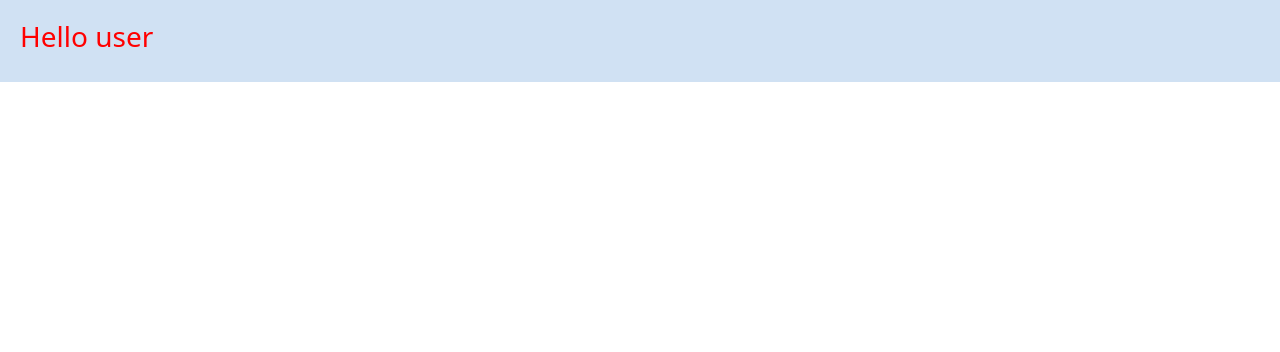
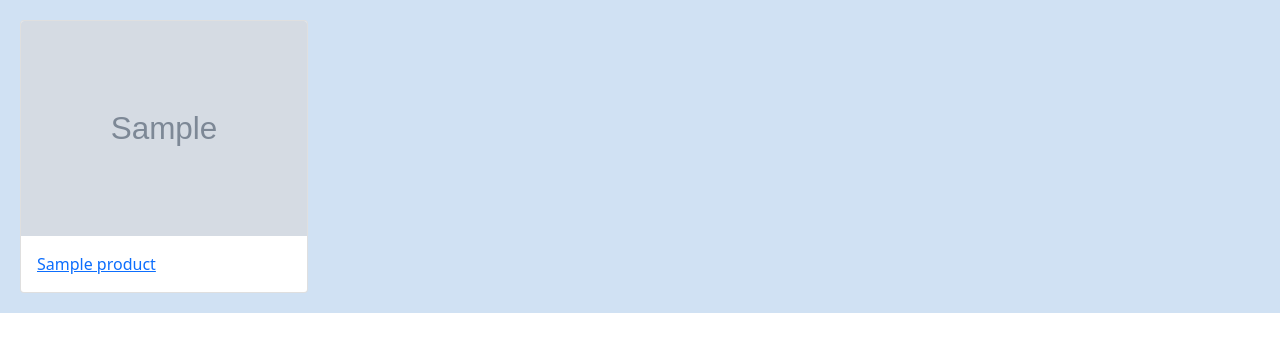
Before and after one commit to Mohammadbaraftab/online-shop, a Django app: page / in a window 1280 px wide. Shown: the part 56-408 px from the top of the page. Run offline with Django 4.2, Linux system fonts and the light colour scheme; tables that the repository leaves empty hold one stand-in row (values such as "Sample post"); grey boxes marked "Sample" are stand-in pictures.

Commit message:
add and modified some files

```diff
--- a/project/home/templates/home/home.html
+++ b/project/home/templates/home/home.html
@@ -7,5 +7,12 @@
 
 
 {% block content %}
-    <h3>Hello  user</h3>
+    {% for product in products %}
+        <div class="card" style="width: 18rem;">
+            <img src="{{product.image.url}}" class="card-img-top" >
+                <div class="card-body">
+                    <a href= "{{product.get_absolute_url}}" class="card-title">{{product.name}}</a>
+                </div>
+        </div>
+    {% endfor %}
 {% endblock content %}
--- a/project/home/views.py
+++ b/project/home/views.py
@@ -1,7 +1,9 @@
 from django.shortcuts import render
 from django.views import View
+from product.models import Product
 
 
 class HomeView(View):
     def get(self, request):
-        return render(request, "home/home.html")
+        products = Product.objects.filter(available = True)
+        return render(request, "home/home.html", {"products":products})
--- a/project/product/models.py
+++ b/project/product/models.py
@@ -1,5 +1,6 @@
 from django.db import models
 from category.models import Category
+from django.urls import reverse
 
 
 class Product(models.Model):
@@ -22,3 +23,6 @@ class Product(models.Model):
 
     def __str__(self):
         return self.name
+
+    def get_absolute_url(self):
+        return reverse("product:product_detail", args=[self.slug])
--- /dev/null
+++ b/project/product/urls.py
@@ -0,0 +1,8 @@
+from django.urls import path
+from . import views
+
+
+app_name = "product"
+urlpatterns = [
+    path("<slug:slug>/", views.ProductDetailView.as_view(), name="product_detail"),
+]
--- a/project/project/urls.py
+++ b/project/project/urls.py
@@ -16,9 +16,17 @@ Including another URLconf
 """
 from django.contrib import admin
 from django.urls import path, include
+from django.conf import settings
+from django.conf.urls.static import static
+
 
 urlpatterns = [
     path('admin/', admin.site.urls),
     path("", include("home.urls", namespace="home")),
     path("accounts/", include("accounts.urls", namespace="accounts")),
+    path("product/", include("product.urls", namespace="product")),
 ]
+
+
+if settings.DEBUG:
+    urlpatterns += static(settings.MEDIA_URL, document_root=settings.MEDIA_ROOT)
```
Also changed, not shown: project/home/templates/home/detail.html (added, +10 -0 lines), project/product/views.py (+9 -2 lines), project/project/settings.py (+21 -0 lines), project/test_s3_connection.py (added, +18 -0 lines), project/media/products/2025/10/05/assus.jpg (deleted).
